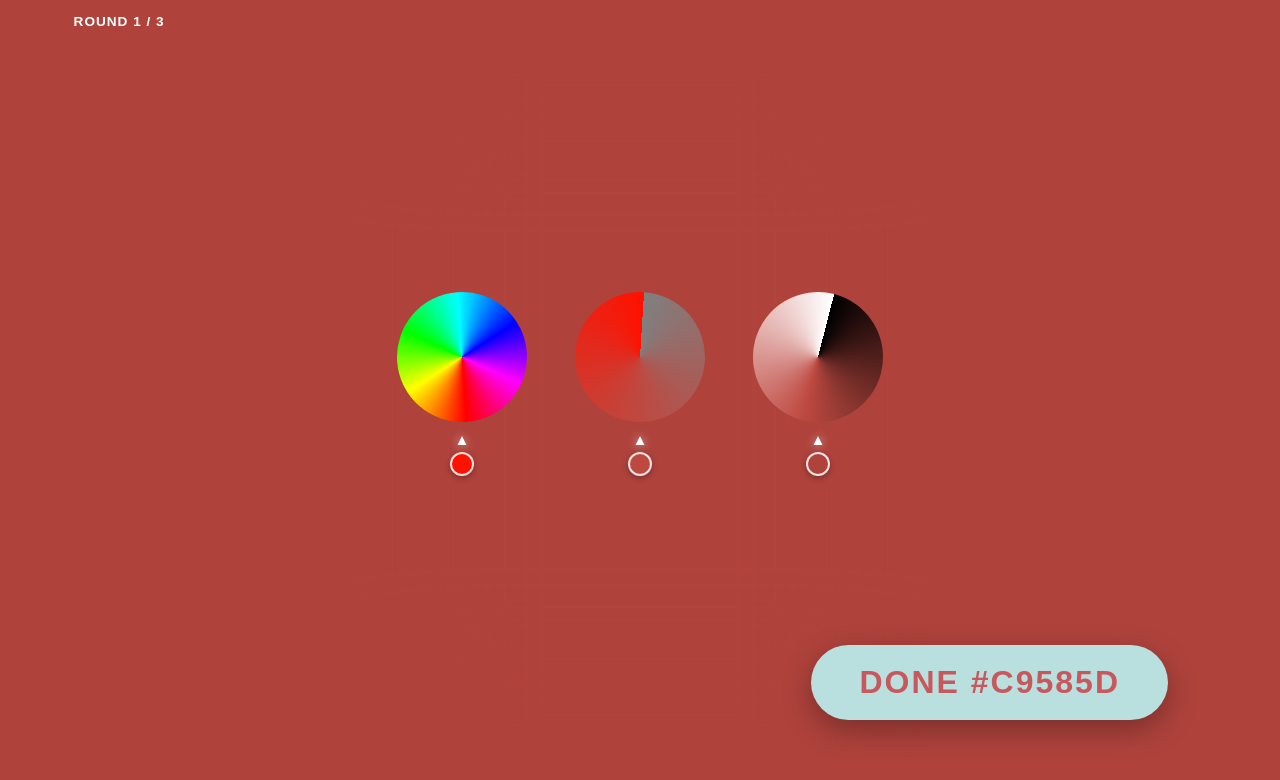
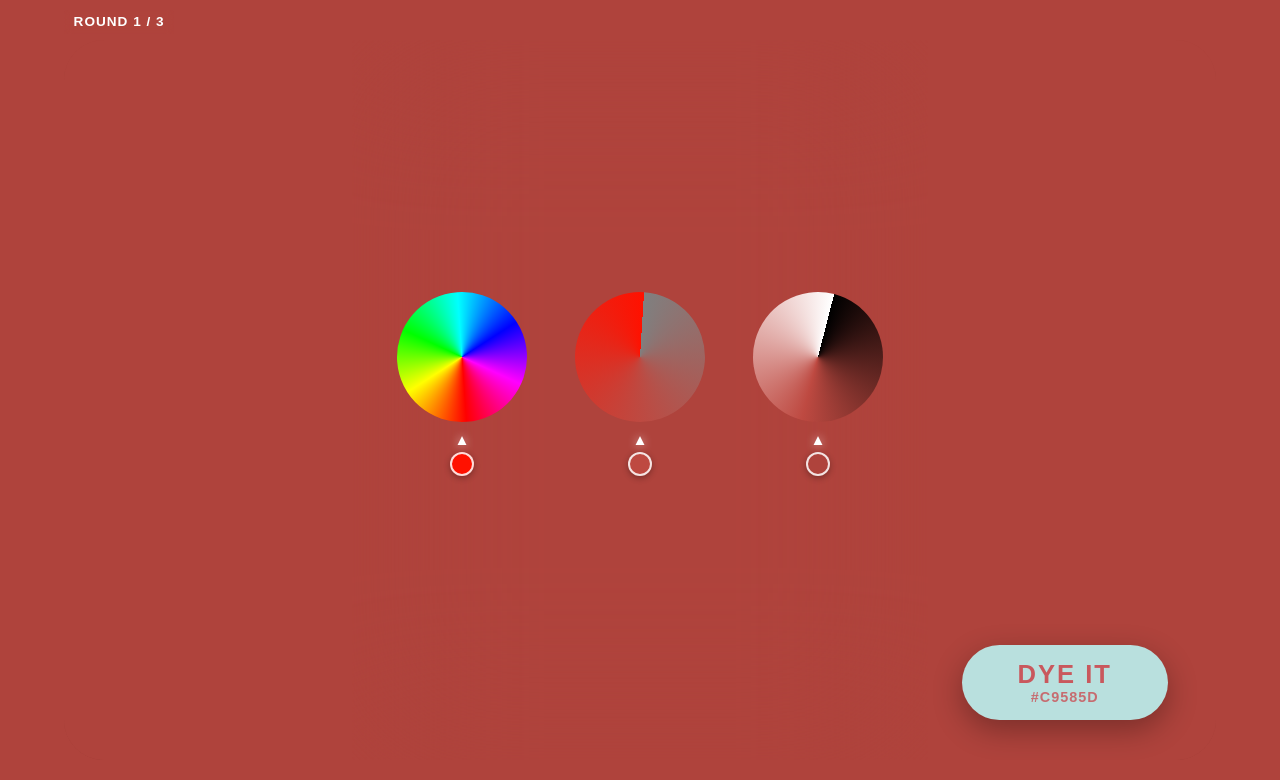
Before and after one commit to rolrole-bit/colorFinder, a website: page index.html in a window 1280 px wide. Both pictures are taken after a click on the button "DEV START (SKIP)". Drawn offline with Linux system fonts and the light colour scheme; no server answers; a web font is replaced by a local one.

Commit message:
apply-dye-it-button-layout-with-subtext-hexcode

```diff
--- a/src/index.css
+++ b/src/index.css
@@ -567,14 +567,11 @@ input[type="range"]::-webkit-slider-thumb:active {
   bottom: clamp(1rem, 5vh, 3rem);
   right: clamp(1rem, 5vw, 3rem);
   font-family: 'Paperlogy', sans-serif;
-  font-weight: 800;
-  font-size: clamp(1.8rem, 4vh, 2.5rem);
-  letter-spacing: 2px;
   color: #fff;
   background: #000; /* Will be overridden dynamically in JS */
   border: none;
-  padding: 1.2rem 3rem;
-  min-height: 70px;
+  padding: 0.8rem 3.5rem;
+  min-height: 75px;
   border-radius: 40px;
   box-shadow: 0 10px 30px rgba(0,0,0,0.3);
   cursor: pointer;
@@ -582,8 +579,25 @@ input[type="range"]::-webkit-slider-thumb:active {
   text-transform: uppercase;
   transition: transform 0.1s, opacity 0.3s, box-shadow 0.3s;
   display: flex;
+  flex-direction: column;
   align-items: center;
   justify-content: center;
+  gap: 2px;
+}
+
+.submit-minimal-btn .btn-main-text {
+  font-weight: 900;
+  font-size: clamp(1.4rem, 3.2vh, 1.8rem);
+  letter-spacing: 2px;
+  line-height: 1.1;
+}
+
+.submit-minimal-btn .btn-sub-text {
+  font-weight: 600;
+  font-size: clamp(0.8rem, 1.8vh, 1rem);
+  letter-spacing: 1px;
+  line-height: 1;
+  opacity: 0.85;
 }
 
 .submit-minimal-btn:hover {
--- a/src/ui/GameView.js
+++ b/src/ui/GameView.js
@@ -158,7 +158,10 @@ export function renderGameView(container, nav) {
           </div>
         </div>
 
-        <button id="submit-btn" class="submit-minimal-btn">DONE</button>
+        <button id="submit-btn" class="submit-minimal-btn">
+          <span class="btn-main-text">DYE IT</span>
+          <span class="btn-sub-text" id="submit-btn-sub">#000000</span>
+        </button>
       </div>
     `;
 
@@ -376,7 +379,10 @@ export function renderGameView(container, nav) {
           currentDisplayedRGB.g = Math.round(startRGB.g + (targetRGB.g - startRGB.g) * easeOut);
           currentDisplayedRGB.b = Math.round(startRGB.b + (targetRGB.b - startRGB.b) * easeOut);
 
-          submitBtn.textContent = `DONE ${rgbToHex(currentDisplayedRGB.r, currentDisplayedRGB.g, currentDisplayedRGB.b)}`;
+          const subTextEl = submitBtn.querySelector('#submit-btn-sub');
+          if (subTextEl) {
+            subTextEl.textContent = rgbToHex(currentDisplayedRGB.r, currentDisplayedRGB.g, currentDisplayedRGB.b);
+          }
 
           // 애니메이션 중에도 실시간 콘트라스트 보정 알고리즘 (0.5초 동안 매 프레임 보간된 컬러로 계산)
           const curInvertedR = 255 - currentDisplayedRGB.r;
```
